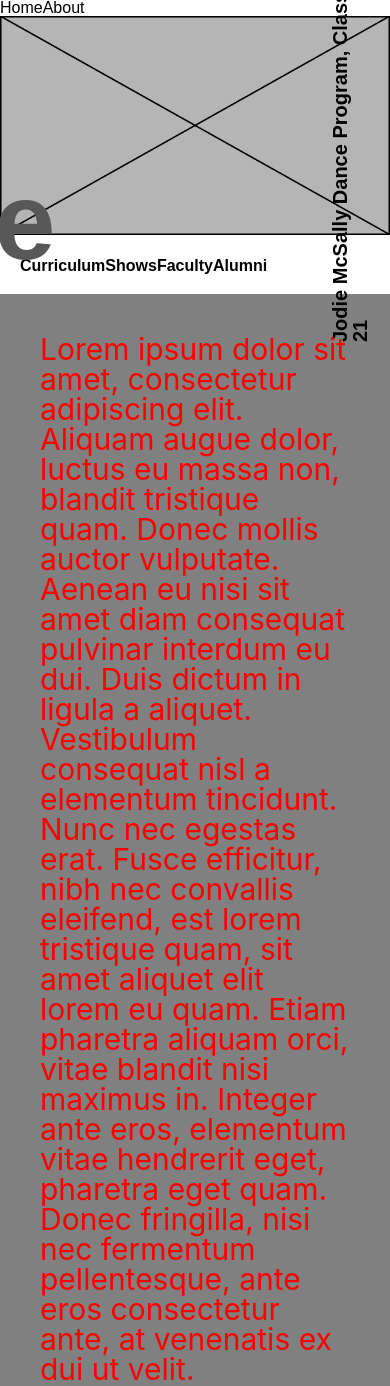
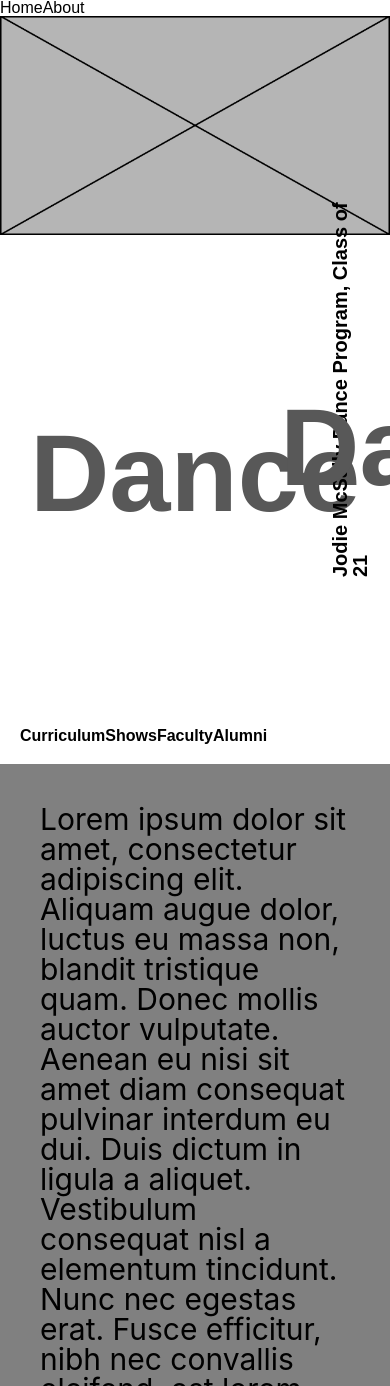
Before and after one commit to Artists-for-Humanity/BAA-prototype, a PHP site: page /Dance in a window 390 px wide; the page is wider, and only the part inside the window is pictured. Shown: the top 1386 px of that part. Run offline with PHP 8.4, Linux system fonts and the light colour scheme.

Commit message:
mobile setup
mobile setup in css

```diff
--- a/site/Dance/index.html
+++ b/site/Dance/index.html
@@ -133,7 +133,9 @@
     </div>
   </div>
 
-
+  <div class="header-box-title">
+    <h1>Dance</h1>
+  </div>
 
 
   <footer>
--- a/site/Dance/styles.css
+++ b/site/Dance/styles.css
@@ -12,10 +12,25 @@ h1 {
   padding: 180px;
   border-style: solid;
   border-color: gray;
+}
+
+.header-box-title {
+  font-size: 100px;
+  color: gray;
+  display: flex;
+  flex-direction: column;
+  justify-content: center;
+  align-items: flex-start;
+  padding: 100px;
+  border-style: solid;
+  border-color: gray;
   position: absolute;
-  top: 50%;
-  left: 25%;
-  transform: translate(-80%, -30%);
+  top: 0;
+  left: 0;
+  right: 0;
+  bottom: 0;
+  text-align: left;
+  padding-bottom: 50px;
 }
 
 .header-text {
@@ -93,17 +108,16 @@ h1 {
   padding: 10px;
 }
 
-@media (max-width: 600px) {
-  .related-pages-items {
-    display: grid;
-    grid-template-columns: repeat(1fr, 4);
-    gap: 10px;
-  }
-
 .related-pages-items {
   display: grid;
   grid-template-columns: repeat(4, 1fr);
   gap: 10px;
+}
+
+@media (max-width: 600px) {
+  .related-pages-items {
+    grid-template-columns: repeat(1, 1fr);
+  }
 }
 
 .related-pages-image {
@@ -189,6 +203,17 @@ h1 {
   background-color: gray;
 }
 
+@media (max-width: 600px) {
+  .interaction-buttons-box {
+    color: white;
+    padding: 80px;
+    border-style: solid;
+    border-width: 5px;
+    border-color: white;
+    background-color: gray;
+  }
+}
+
 .shop-interaction-button {
   color: gray;
   padding: 80px;
@@ -225,29 +250,6 @@ h1 {
   margin-bottom: 50px;
 }
 
-  @media (max-width: 600px) {
-    .banner {
-      color: red;
-    }
-  }
-
-  @media (max-width: 600px) {
-    .intro-text {
-      color: red;
-    }
-  }
-
-  @media (max-width: 600px) {
-    .related-pages-start {
-      color: red;
-    }
-  }
-
-  @media (max-width: 600px) {
-    .footer-title {
-      color: red;
-    }
-  }
 
 @media (max-width: 600px) {
   .h1 {
@@ -258,9 +260,5 @@ h1 {
     padding: 180px;
     border-style: solid;
     border-color: gray;
-      position: absolute;
-      top: 50%;
-      left: 25%;
-      transform: translate(-80%, -30%);
   }
 }
```
Lines whose indentation alone changed are shown as unchanged.
